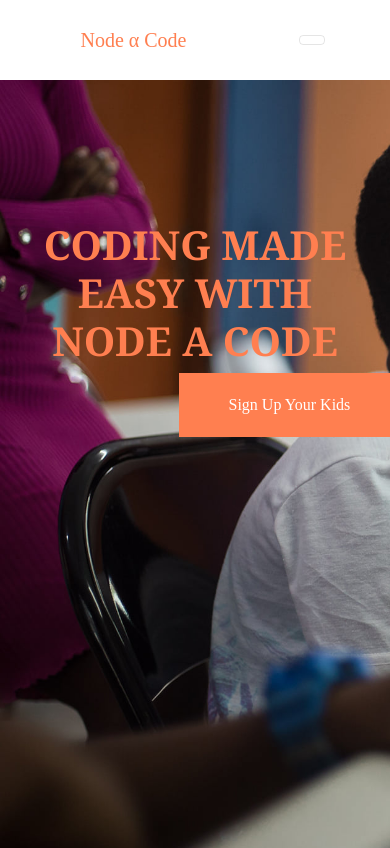
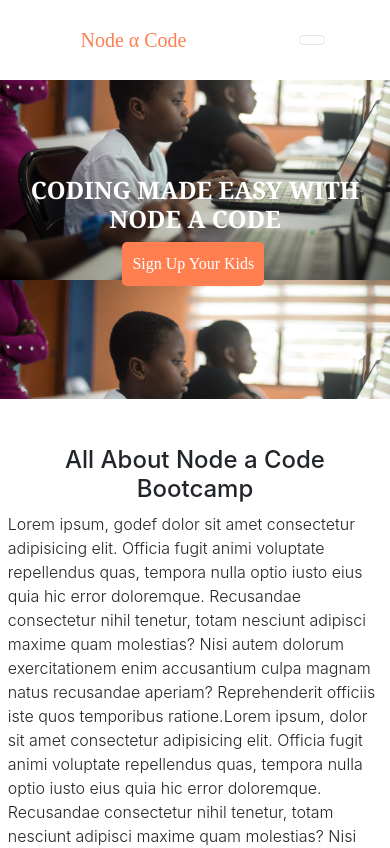
Before and after one commit to HO-NODE/hoNodeTrainings, a plain HTML site: page index.html in a window 390 px wide. Shown: the top 848 px of the page. Drawn offline with nearby package versions, Linux system fonts and the light colour scheme.

Commit message:
mobile view started

```diff
--- a/styleo.css
+++ b/styleo.css
@@ -460,6 +460,36 @@ button.social-signin.google {
     font-size: 40px;
     font-weight: 900;
     color: coral;
-    text-transform: upp ercase;
+    text-transform: uppercase;
     text-align: center;
 }
+
+@media only screen and (min-width: 375px) {
+  .sec1{
+    background-size: contain;
+    height: 45vh;
+    /* background-attachment: fixed; */
+  }
+
+
+  .tit{
+    color: white;
+    font-size: 1.5em;
+    margin-top: 5em;
+  }
+
+  .sec1btn{
+    text-align: center;
+    margin-left: 28%;
+    padding: 10px;
+    border-radius: 5px;
+  }
+
+  .sec2head{
+    font-size: 1.5rem;
+  }
+
+  .contpara{
+    padding: 5px;
+  }
+}
```
